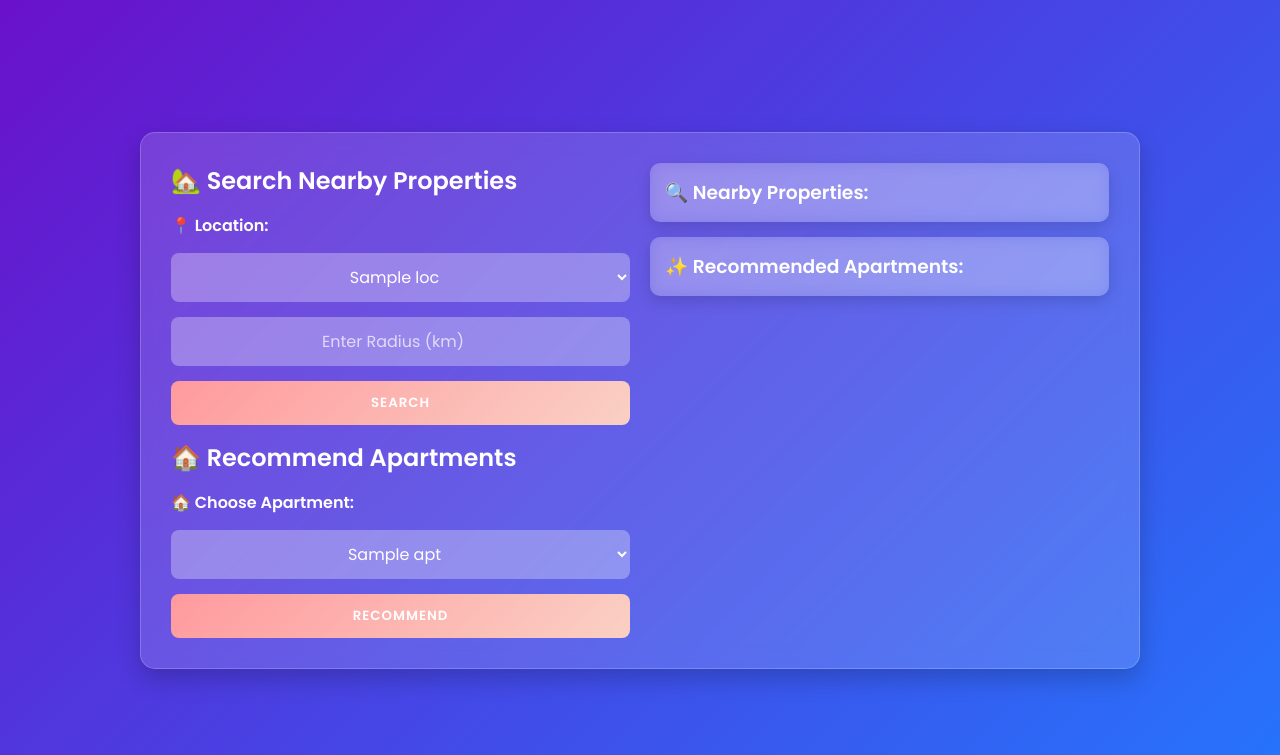
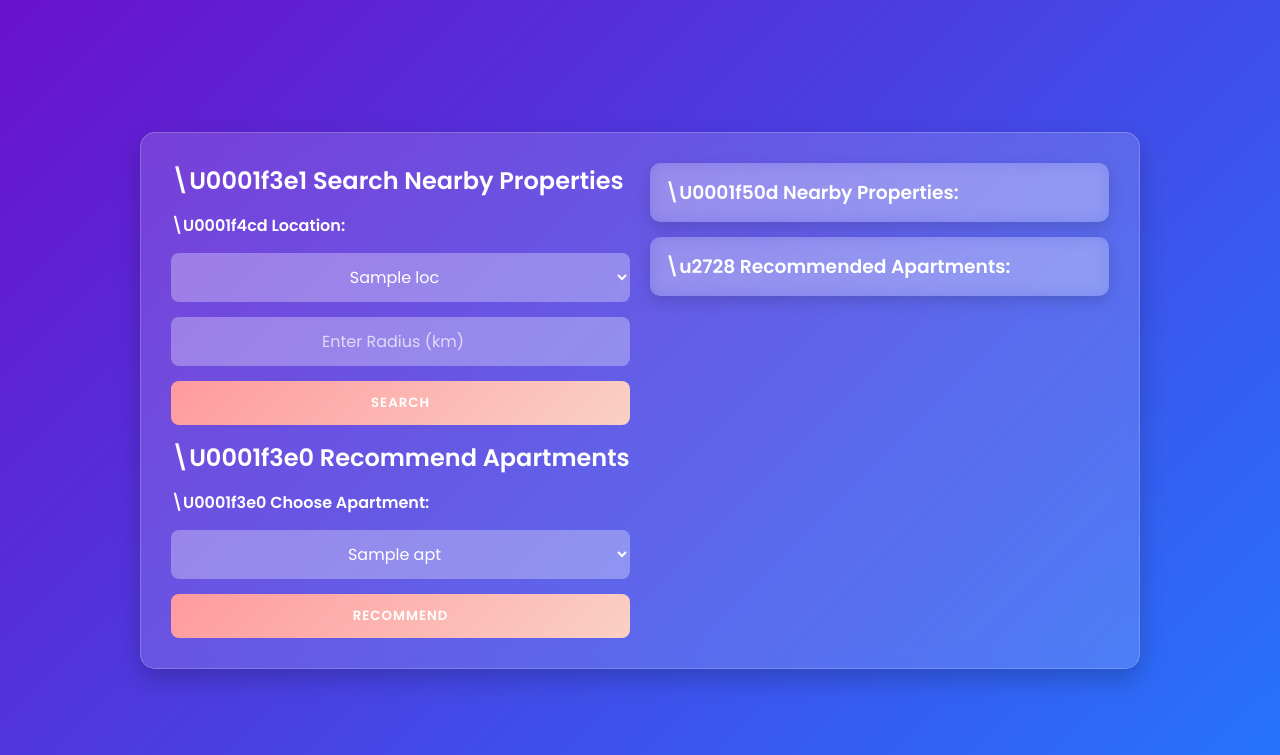
Before and after one commit to 2022BCD0052/Real-Estate-Project, a Flask app: template templates/aa.html in a window 1280 px wide. Shown: the top 755 px of the page. Run offline with Flask 3, Linux system fonts and the light colour scheme; the template is opened without the code that fills it: most values are stand-ins (such as "Sample title", 1, 10 or a date in 2020).

Commit message:
Enhance UI: add scrollable content area, improve layout with fixed heights, and update icons for better user experience

```diff
--- a/templates/aa.html
+++ b/templates/aa.html
@@ -89,6 +89,8 @@
             border-radius: 10px;
             box-shadow: 0 5px 15px rgba(0, 0, 0, 0.15);
             text-align: left;
+            max-height: 250px; /* Fixed height */
+            overflow-y: auto; /* Scroll if content overflows */
         }
         ul {
             list-style: none;
@@ -115,8 +118,8 @@
     <div class="container">
         <!-- Left Column: Inputs -->
         <div class="input-container">
-            <h2>🏡 Search Nearby Properties</h2>
-            <label for="location">📍 Location:</label>
+            <h2>\U0001f3e1 Search Nearby Properties</h2>
+            <label for="location">\U0001f4cd Location:</label>
             <select id="location">
                 {% for loc in locations %}
                     <option value="{{ loc }}">{{ loc }}</option>
@@ -125,8 +128,8 @@
             <input type="number" id="radius" placeholder="Enter Radius (km)">
             <button onclick="searchProperties()">Search</button>
 
-            <h2>🏠 Recommend Apartments</h2>
-            <label for="apartment">🏠 Choose Apartment:</label>
+            <h2>\U0001f3e0 Recommend Apartments</h2>
+            <label for="apartment">\U0001f3e0 Choose Apartment:</label>
             <select id="apartment">
                 {% for apt in apartments %}
                     <option value="{{ apt }}">{{ apt }}</option>
@@ -137,8 +140,8 @@
 
         <!-- Right Column: Outputs -->
         <div class="output-container">
-            <div id="results" class="results"><h3>🔍 Nearby Properties:</h3></div>
-            <div id="recommendations" class="recommendations"><h3>✨ Recommended Apartments:</h3></div>
+            <div id="results" class="results"><h3>\U0001f50d Nearby Properties:</h3></div>
+            <div id="recommendations" class="recommendations"><h3>\u2728 Recommended Apartments:</h3></div>
         </div>
     </div>
 
@@ -153,7 +156,7 @@
                 contentType: "application/json",
                 data: JSON.stringify({ location: location, radius: radius }),
                 success: function(response) {
-                    let resultHTML = "<h3>🏙 Nearby Properties:</h3><ul>";
+                    let resultHTML = "<h3>\U0001f3d9 Nearby Properties:</h3><ul>";
                     response.forEach(property => {
                         resultHTML += `<li><strong>${property.name}</strong> - ${property.distance_km} km away</li>`;
                     });
@@ -161,7 +164,7 @@
                     $('#results').html(resultHTML);
                 },
                 error: function() {
-                    $('#results').html("<p style='color: red;'>⚠️ Error fetching properties. Try again.</p>");
+                    $('#results').html("<p style='color: red;'>\u26a0\ufe0f Error fetching properties. Try again.</p>");
                 }
             });
         }
@@ -175,7 +178,7 @@
                 contentType: "application/json",
                 data: JSON.stringify({ apartment: apartment }),
                 success: function(response) {
-                    let recHTML = "<h3>🏠 Recommended Apartments:</h3><ul>";
+                    let recHTML = "<h3>\U0001f3e0 Recommended Apartments:</h3><ul>";
                     response.forEach(rec => {
                         recHTML += `<li><strong>${rec.PropertyName}</strong> (Score: ${rec.SimilarityScore.toFixed(2)})</li>`;
                     });
@@ -183,7 +186,7 @@
                     $('#recommendations').html(recHTML);
                 },
                 error: function() {
-                    $('#recommendations').html("<p style='color: red;'>⚠️ Error fetching recommendations. Try again.</p>");
+                    $('#recommendations').html("<p style='color: red;'>\u26a0\ufe0f Error fetching recommendations. Try again.</p>");
                 }
             });
         }
```
Also changed, not shown: other parts of templates/aa.html (+1 -0 lines), 1 other file.
